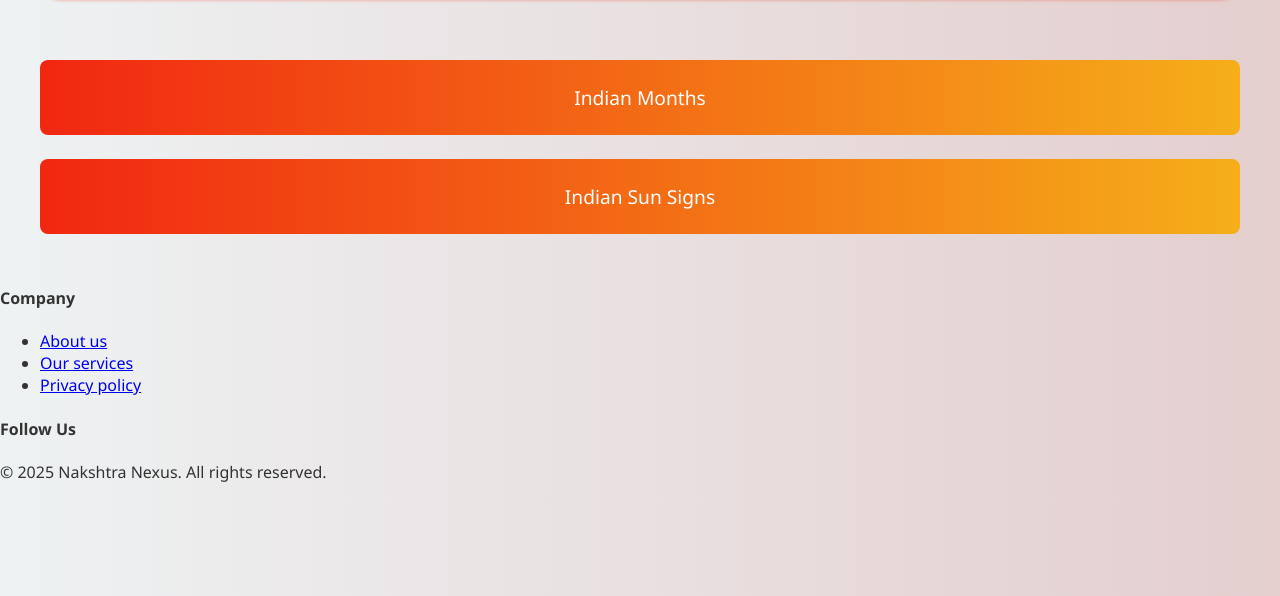
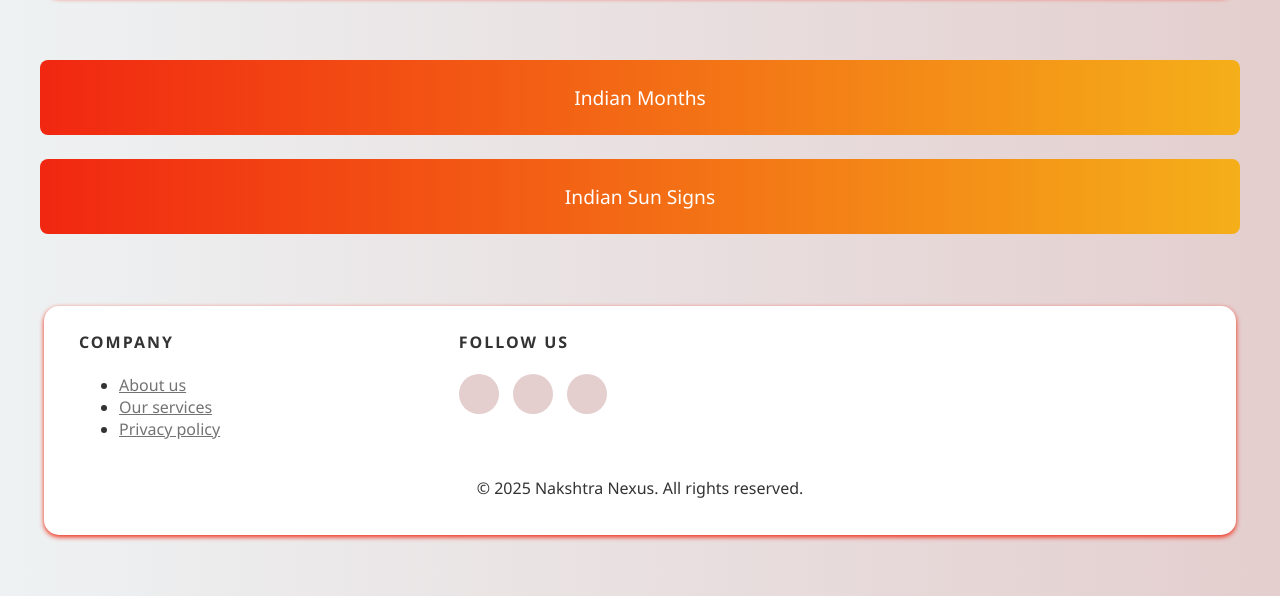
Before and after one commit to Rupesh-Rathore/Assignment_Indian_Months_and_Sun_Signs, a plain HTML site: page index.html in a window 1280 px wide. Shown: the part 204-800 px from the top of the page. Drawn offline with Linux system fonts and the light colour scheme.

Commit message:
Update style.css

```diff
--- a/css/style.css
+++ b/css/style.css
@@ -6,6 +6,7 @@
     --bg-color2:#e4cece;
     --card-bg: #ffffff;
     --header-bg: #ffffff;
+    --footer-social-bg:#e4cece;
 }
 .dark-mode {
     --primary-color: #7b1fa2;
@@ -15,10 +16,10 @@
     --bg-color2:#1e1e1e;
     --card-bg: #1e1e1e;
     --header-bg: #1e1e1e;
+    --footer-social-bg:#33353d;
 }
 
 @import url('https://fonts.googleapis.com/css2?family=Noto+Sans+Devanagari:wght@400;700&display=swap');
-
 body {
     font-family: 'Segoe UI', Tahoma, Geneva, Verdana, sans-serif;
     margin: 0;
@@ -44,6 +45,59 @@ header {
     flex-wrap: wrap;
     justify-content: space-between;
     align-items: center;
+}
+footer {
+    position: relative;
+    margin: 40px auto 40px;
+    width: 90%;
+    max-width: 1200px;
+    padding: 20px;
+    background-color: var(--header-bg);
+    border-radius: 15px;
+    box-shadow: 0 2px 5px var(--primary-color);
+    flex-wrap: wrap;
+    justify-content: space-between;
+    align-items: center;
+}
+.site-footer h4 {
+    color: var(--text-color);
+    font-size: 16px;
+    text-transform: uppercase;
+    margin-top: 5px;
+    letter-spacing: 2px;
+  }
+.site-footer a {
+    color: #737373;
+  }
+.site-footer a:hover {
+    color: var(--primary-color);
+    text-decoration: none;
+  }
+.footer-col {
+    width: 30%;
+    display: inline-block;
+    vertical-align: top;
+    padding: 0 15px;
+  }
+  .social-links a {
+    display: inline-block;
+    width: 40px;
+    height: 40px;
+    background-color: var(--footer-social-bg);
+    margin: 0 10px 10px 0;
+    text-align: center;
+    line-height: 40px;
+    border-radius: 50%;
+    color: #ffffff;
+    transition: all 0.5s ease;
+  }
+  .social-links a:hover {
+    color: var(--text-color);
+    background: linear-gradient(to right,var(--primary-color),var(--secondary-color));
+  }
+.copyright {
+    text-align: center;
+    padding-top:5px;
 }
 
 .controls {
```
